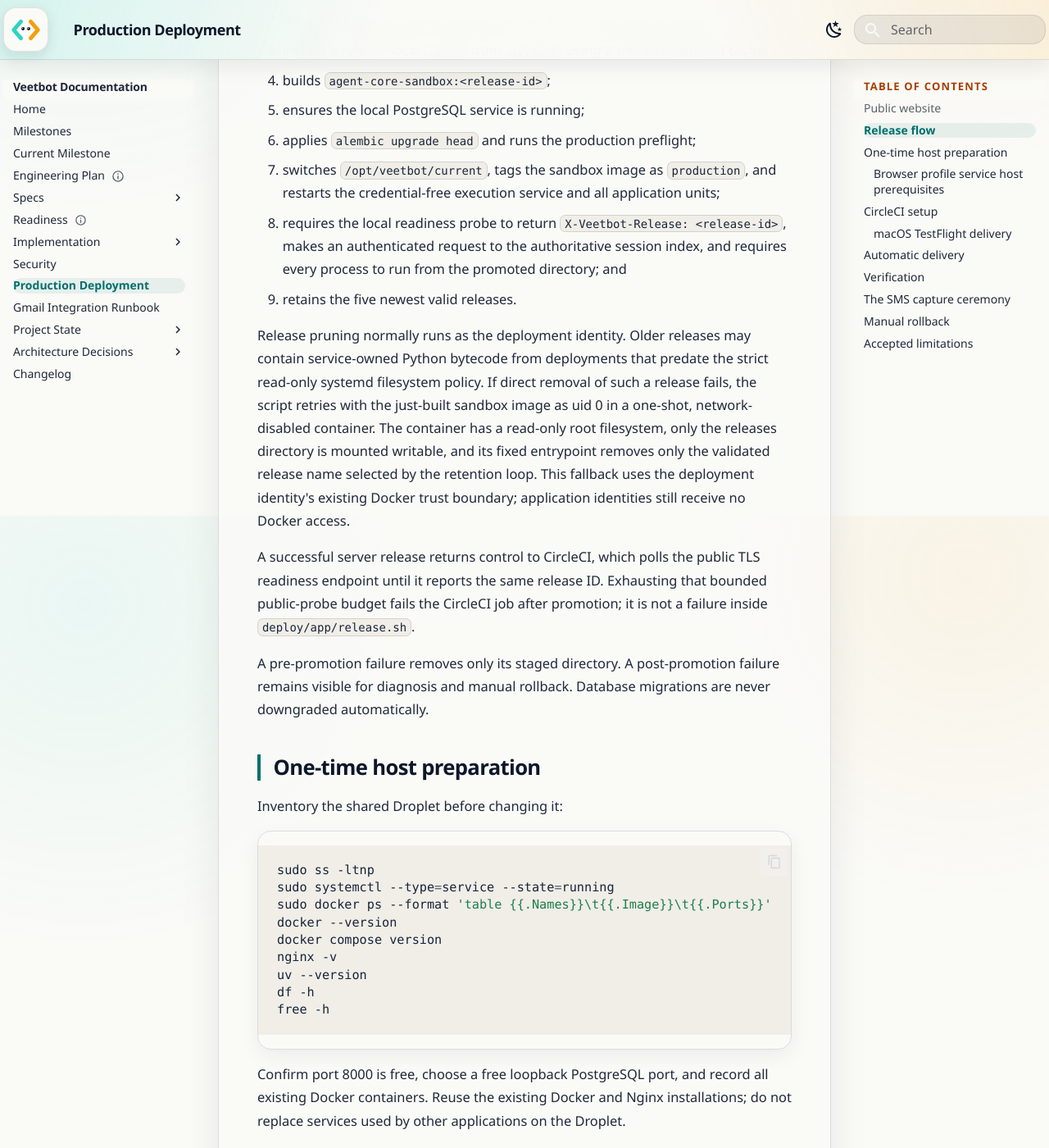
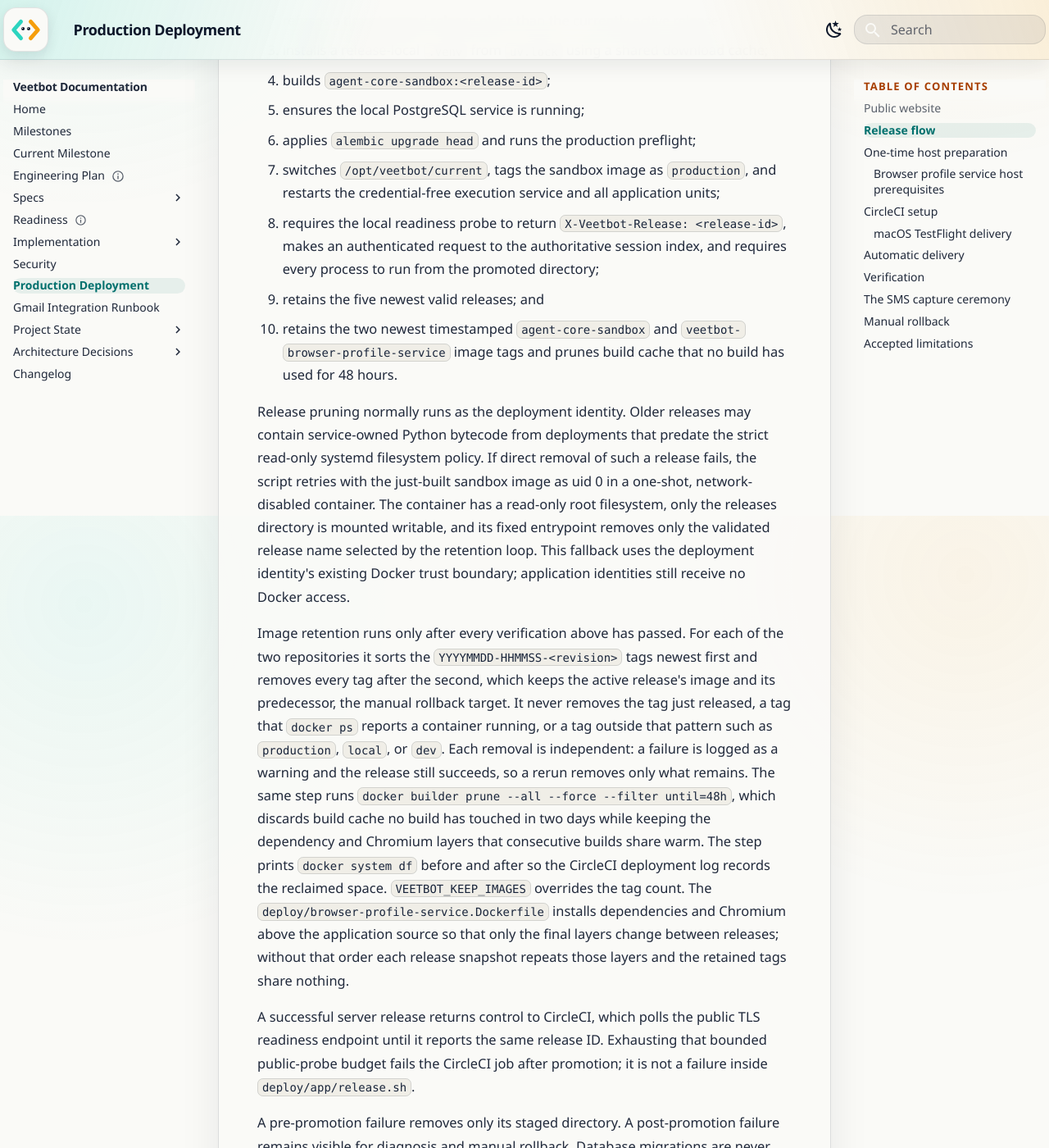
Before and after one commit to avitus/veetbot, an MkDocs documentation site: the page built from docs/deployment.md, in a window 1280 px wide and 1400 px high, scrolled down 2071 px. Shown: the whole window at 82% size. Built offline with MkDocs 1.6.1 and Material for MkDocs 9.7.7, drawn with Linux system fonts in a browser that asks for light colours; some of the changed text lies outside the part shown.

Commit message:
fix(deploy): retain two release images and cache runtime layers
Every release built a new veetbot-browser-profile-service and
agent-core-sandbox image and nothing removed the old ones; the shared
production Droplet reached 96% disk with 43 browser-service tags of 2.22 GB
each. After every verification passes, release.sh now keeps the two newest
timestamped tags per repository, never removes the tag just released, a tag
a running container uses, or a non-timestamp tag such as production, logs
each failed removal without failing the release, prunes build cache unused
for 48 hours, and prints docker system df before and after.

The browser-profile Dockerfile installs dependencies and Chromium above the
application source so consecutive release images share those layers instead
of snapshotting them again.

The release harness gains a stateful docker stub covering retention, the
running-container and non-timestamp protections, a failed removal, and a
store that already satisfies the rule; the toolchain unit tests pin the
Dockerfile layer order and the retention knobs. docs/deployment.md records
the rule.

Reading-Lane: A

Co-Authored-By: Claude Fable 5.1 <noreply@anthropic.com>
Glen-Conversation: 7ca3ddef-2339-4f8a-93f6-2c6868a66b98

```diff
--- a/docs/deployment.md
+++ b/docs/deployment.md
@@ -87,8 +87,11 @@ Each release is named `YYYYMMDD-HHMMSS-<7-character-commit>`. The server:
 8. requires the local readiness probe to return
    `X-Veetbot-Release: <release-id>`, makes an authenticated request to the
    authoritative session index, and requires every process to run from the
-   promoted directory; and
-9. retains the five newest valid releases.
+   promoted directory;
+9. retains the five newest valid releases; and
+10. retains the two newest timestamped `agent-core-sandbox` and
+    `veetbot-browser-profile-service` image tags and prunes build cache that
+    no build has used for 48 hours.
 
 Release pruning normally runs as the deployment identity. Older releases may
 contain service-owned Python bytecode from deployments that predate the strict
@@ -99,6 +102,24 @@ the releases directory is mounted writable, and its fixed entrypoint removes
 only the validated release name selected by the retention loop. This fallback
 uses the deployment identity's existing Docker trust boundary; application
 identities still receive no Docker access.
+
+Image retention runs only after every verification above has passed. For each
+of the two repositories it sorts the `YYYYMMDD-HHMMSS-<revision>` tags newest
+first and removes every tag after the second, which keeps the active release's
+image and its predecessor, the manual rollback target. It never removes the tag
+just released, a tag that `docker ps` reports a container running, or a tag
+outside that pattern such as `production`, `local`, or `dev`. Each removal is
+independent: a failure is logged as a warning and the release still succeeds,
+so a rerun removes only what remains. The same step runs
+`docker builder prune --all --force --filter until=48h`, which discards build
+cache no build has touched in two days while keeping the dependency and
+Chromium layers that consecutive builds share warm. The step prints
+`docker system df` before and after so the CircleCI deployment log records the
+reclaimed space. `VEETBOT_KEEP_IMAGES` overrides the tag count. The
+`deploy/browser-profile-service.Dockerfile` installs dependencies and Chromium
+above the application source so that only the final layers change between
+releases; without that order each release snapshot repeats those layers and
+the retained tags share nothing.
 
 A successful server release returns control to CircleCI, which polls the public
 TLS readiness endpoint until it reports the same release ID. Exhausting that
@@ -183,7 +204,8 @@ have no Docker-socket access. Only the credential-free `veetbot-exec` execution
 service receives Docker access at application runtime and owns sandbox
 lifecycle. The separate deploy identity retains delivery-time Docker access
 because the audited release contract builds and tags both images, reconciles the
-browser-profile service, and prunes release images. That trusted operator
+browser-profile service, and prunes stale release images and build cache. That
+trusted operator
 boundary is the explicit tradeoff in ADR-0067 decision 1; it is never an
 application systemd identity. Consequently neither an application process nor
 an application-launched container can modify the documentation release. On a
@@ -893,8 +915,10 @@ any symlink changes. Image validation and tagging also precede all three pointer
 switches. If either public-surface switch, service restart, or readiness check
 fails, the exit trap restores all three previous pointers and the previous production image tag,
 then restarts the previous release; `deploy/app/rollback.test.sh` failure-injects
-the second switch to verify that recovery. If the older release image was
-pruned, rebuild it from that retained source tree before switching.
+the second switch to verify that recovery. Image retention keeps the active
+release's image and its predecessor, so the newest rollback target normally
+still has its image; if an older release image was pruned, rebuild it from that
+retained source tree before switching.
 
 Nginx backups are independent. To recover one, copy the selected file from
 `/etc/nginx/veetbot-backups` to `/etc/nginx/sites-available/veetbot`, run
--- a/docs/status/citation-ledger.yaml
+++ b/docs/status/citation-ledger.yaml
@@ -280,7 +280,7 @@ citations:
   - cite: "docs/plan/notifications-and-devices.md#docs/plan/multi-device-and-surfaces.md:441"
     excerpt: "## Open questions for review"
     digest: "b6a2adc3e0938fad"
-  - cite: "docs/plan/operational-hardening.md#docs/deployment.md:910-913"
+  - cite: "docs/plan/operational-hardening.md#docs/deployment.md:934-937"
     excerpt: "This is still a single-server failure domain with no require"
     digest: "f18e7d7e9ebaaad1"
   - cite: "docs/plan/operational-hardening.md#docs/plan/event-log-and-persistence.md:962-973"
```
Also changed, not shown: docs/plan/operational-hardening.md (+1 -1 lines), 4 other files.
